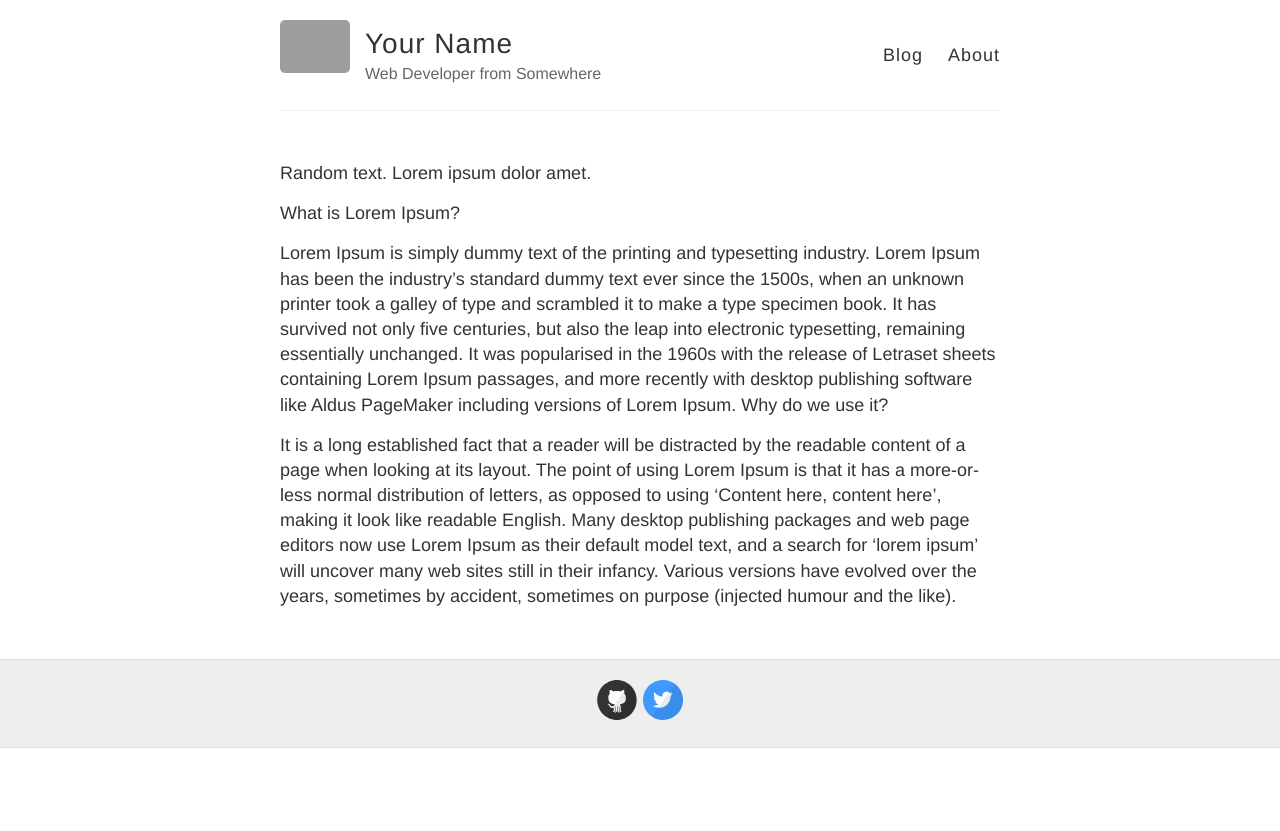
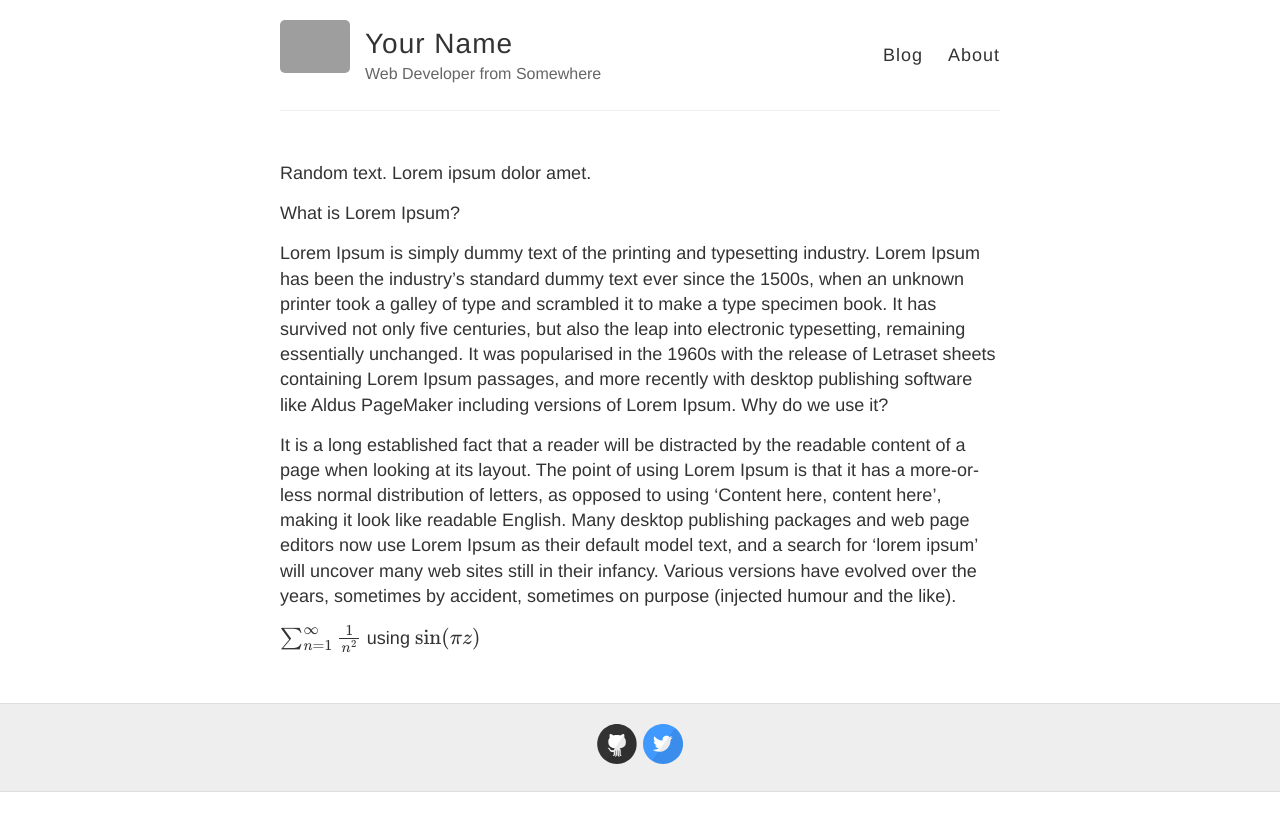
Before and after one commit to williams-kada/williams-kada.github.io, a Jekyll site: the page built from firstpost.md, in a window 1280 px wide. Shown: the top 831 px of the page. Built offline with Jekyll 4.4.1, drawn with Linux system fonts in a browser that asks for light colours; our own code applies the rules of GitHub Pages for plain Markdown files; formulas are drawn with MathJax 3; part of the change alters nothing that is shown; grey boxes are pictures that could not be loaded.

Commit message:
Update firstpost.md

```diff
--- a/firstpost.md
+++ b/firstpost.md
@@ -1,3 +1,22 @@
+<style TYPE="text/css">
+code.has-jax {font: inherit; font-size: 100%; background: inherit; border: inherit;}
+</style>
+<script type="text/x-mathjax-config">
+MathJax.Hub.Config({
+    tex2jax: {
+        inlineMath: [['$','$'], ['\\(','\\)']],
+        skipTags: ['script', 'noscript', 'style', 'textarea', 'pre'] // removed 'code' entry
+    }
+});
+MathJax.Hub.Queue(function() {
+    var all = MathJax.Hub.getAllJax(), i;
+    for(i = 0; i < all.length; i += 1) {
+        all[i].SourceElement().parentNode.className += ' has-jax';
+    }
+});
+</script>
+<script type="text/javascript" src="http://cdn.mathjax.org/mathjax/latest/MathJax.js?config=TeX-AMS-MML_HTMLorMML"></script>
+
 Random text.
 Lorem ipsum dolor amet.
 
@@ -8,3 +27,5 @@ Lorem Ipsum is simply dummy text of the printing and typesetting industry. Lorem
 Why do we use it?
 
 It is a long established fact that a reader will be distracted by the readable content of a page when looking at its layout. The point of using Lorem Ipsum is that it has a more-or-less normal distribution of letters, as opposed to using 'Content here, content here', making it look like readable English. Many desktop publishing packages and web page editors now use Lorem Ipsum as their default model text, and a search for 'lorem ipsum' will uncover many web sites still in their infancy. Various versions have evolved over the years, sometimes by accident, sometimes on purpose (injected humour and the like).
+
+$\sum_{n=1}^\infty \frac1{n^2}$ using $\sin(\pi z)$
```
